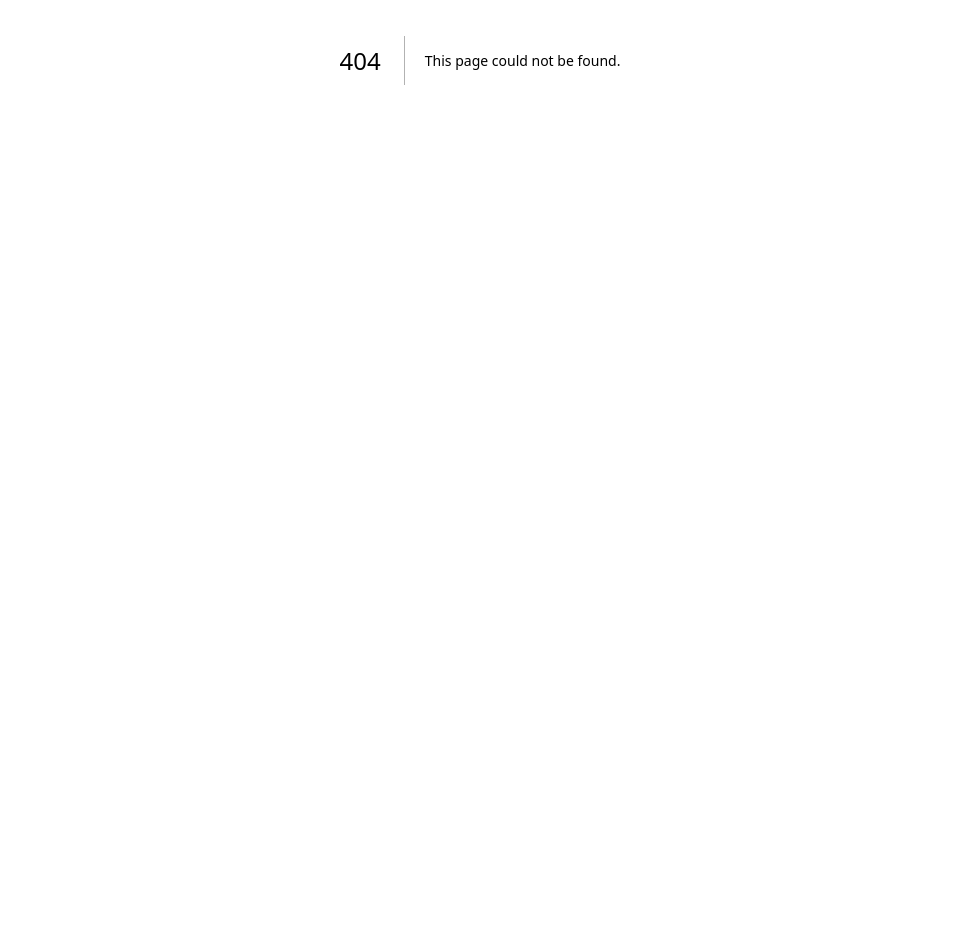
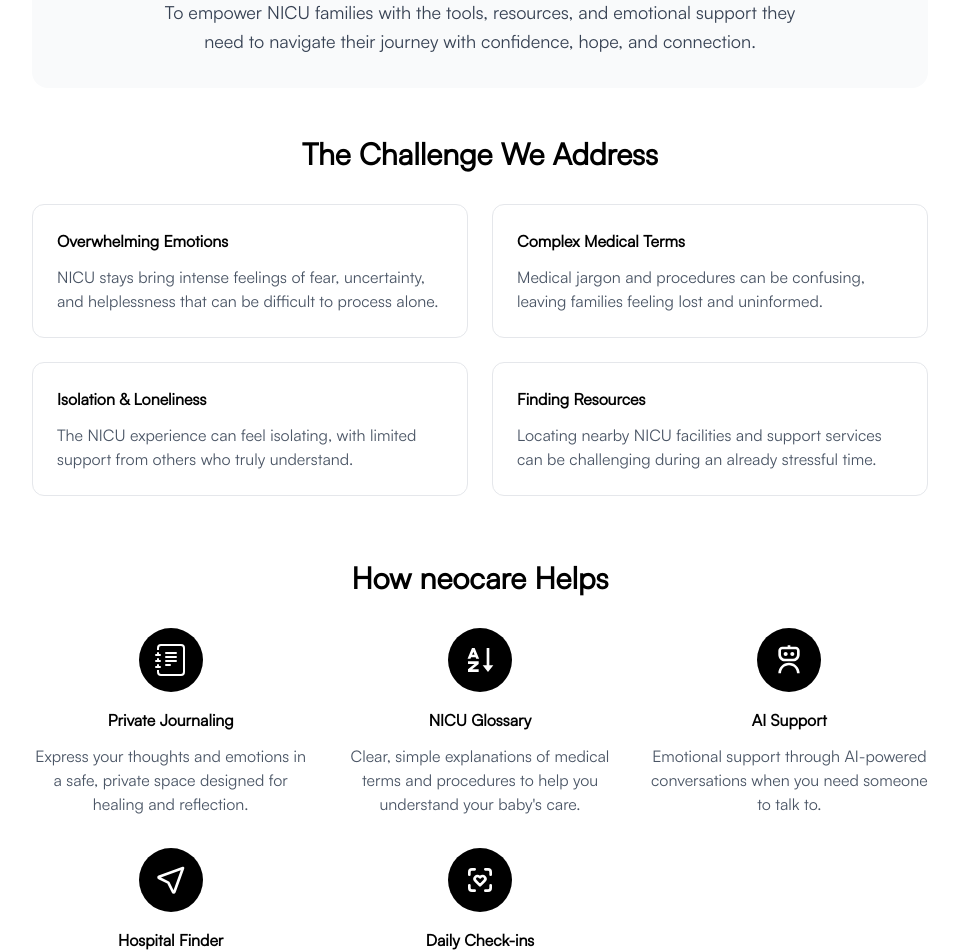
Before and after one commit to rmadiraju07/joineocare, a Next.js app: page /about in a window 1280 px wide. Before the commit this address had no page. Shown: the part 340-1292 px from the top of the page, without its empty margins (160-1119 px from the left). Before the commit the page ends 800 px from the top, so only its background shows below. Built offline with nearby package versions, Linux system fonts and the light colour scheme.

Commit message:
about page

```diff
--- /dev/null
+++ b/src/app/about/page.tsx
@@ -0,0 +1,176 @@
+"use client"
+
+import Link from "next/link"
+import { BsJournalText, BsBookmarks, BsPerson, BsList, BsX } from "react-icons/bs"
+import { RiHomeSmile2Line, RiRobot3Line } from "react-icons/ri";
+import { TbHealthRecognition, TbLocation } from "react-icons/tb";
+import { HiMiniMagnifyingGlass } from "react-icons/hi2";
+
+import { IoTrendingUp } from "react-icons/io5";
+import { LuSparkles } from "react-icons/lu";
+import { RiSortAlphabetAsc } from "react-icons/ri";
+import { RiUserCommunityLine } from "react-icons/ri";
+
+export default function AboutPage() {
+  return (
+    <main className="flex min-h-screen bg-white p-8">
+      <div className="max-w-4xl mx-auto w-full">
+        {/* Hero Section */}
+        <div className="text-center mb-16">
+          <h1 className="text-4xl font-bold text-black mb-6">About neocare</h1>
+          <p className="text-xl text-gray-600 leading-relaxed max-w-3xl mx-auto">
+            We understand that having a baby in the NICU is one of life&apos;s most challenging experiences. neocare
+            was created to provide emotional support, clarity, and connection during this difficult journey.
+          </p>
+        </div>
+
+        {/* Mission Section */}
+        <div className="bg-gray-50 rounded-2xl p-8 mb-12">
+          <h2 className="text-2xl font-bold text-black mb-4 text-center">Our Mission</h2>
+          <p className="text-gray-700 text-lg leading-relaxed text-center max-w-2xl mx-auto">
+            To empower NICU families with the tools, resources, and emotional support they need to navigate their
+            journey with confidence, hope, and connection.
+          </p>
+        </div>
+
+        {/* The Problem Section */}
+        <div className="mb-16">
+          <h2 className="text-3xl font-bold text-black mb-8 text-center">The Challenge We Address</h2>
+          <div className="grid md:grid-cols-2 gap-6">
+            <div className="bg-white border border-gray-200 rounded-xl p-6">
+              <h3 className="font-semibold text-black mb-3">Overwhelming Emotions</h3>
+              <p className="text-gray-600">
+                NICU stays bring intense feelings of fear, uncertainty, and helplessness that can be difficult to
+                process alone.
+              </p>
+            </div>
+            <div className="bg-white border border-gray-200 rounded-xl p-6">
+              <h3 className="font-semibold text-black mb-3">Complex Medical Terms</h3>
+              <p className="text-gray-600">
+                Medical jargon and procedures can be confusing, leaving families feeling lost and uninformed.
+              </p>
+            </div>
+            <div className="bg-white border border-gray-200 rounded-xl p-6">
+              <h3 className="font-semibold text-black mb-3">Isolation & Loneliness</h3>
+              <p className="text-gray-600">
+                The NICU experience can feel isolating, with limited support from others who truly understand.
+              </p>
+            </div>
+            <div className="bg-white border border-gray-200 rounded-xl p-6">
+              <h3 className="font-semibold text-black mb-3">Finding Resources</h3>
+              <p className="text-gray-600">
+                Locating nearby NICU facilities and support services can be challenging during an already stressful
+                time.
+              </p>
+            </div>
+          </div>
+        </div>
+
+        {/* How We Help Section */}
+        <div className="mb-16">
+          <h2 className="text-3xl font-bold text-black mb-8 text-center">How neocare Helps</h2>
+          <div className="grid md:grid-cols-2 lg:grid-cols-3 gap-8">
+            <div className="text-center">
+              <div className="w-16 h-16 bg-black rounded-full flex items-center justify-center mx-auto mb-4">
+                <BsJournalText className="w-8 h-8 text-white" />
+              </div>
+              <h3 className="font-semibold text-black mb-3">Private Journaling</h3>
+              <p className="text-gray-600">
+                Express your thoughts and emotions in a safe, private space designed for healing and reflection.
+              </p>
+            </div>
+
+            <div className="text-center">
+              <div className="w-16 h-16 bg-black rounded-full flex items-center justify-center mx-auto mb-4">
+                <RiSortAlphabetAsc className="w-8 h-8 text-white" />
+              </div>
+              <h3 className="font-semibold text-black mb-3">NICU Glossary</h3>
+              <p className="text-gray-600">
+                Clear, simple explanations of medical terms and procedures to help you understand your baby&apos;s care.
+              </p>
+            </div>
+
+            <div className="text-center">
+              <div className="w-16 h-16 bg-black rounded-full flex items-center justify-center mx-auto mb-4">
+                <RiRobot3Line className="w-8 h-8 text-white" />
+              </div>
+              <h3 className="font-semibold text-black mb-3">AI Support</h3>
+              <p className="text-gray-600">
+                Emotional support through AI-powered conversations when you need someone to talk to.
+              </p>
+            </div>
+
+            <div className="text-center">
+              <div className="w-16 h-16 bg-black rounded-full flex items-center justify-center mx-auto mb-4">
+                <TbLocation className="w-8 h-8 text-white" />
+              </div>
+              <h3 className="font-semibold text-black mb-3">Hospital Finder</h3>
+              <p className="text-gray-600">
+                Locate NICU hospitals and specialized care facilities in your area with detailed information.
+              </p>
+            </div>
+
+            <div className="text-center">
+              <div className="w-16 h-16 bg-black rounded-full flex items-center justify-center mx-auto mb-4">
+                <TbHealthRecognition className="w-8 h-8 text-white" />
+              </div>
+              <h3 className="font-semibold text-black mb-3">Daily Check-ins</h3>
+              <p className="text-gray-600">
+                Track your emotional wellness with daily mood check-ins and build healthy coping streaks.
+              </p>
+            </div>
+
+            {/* <div className="text-center">
+              <div className="w-16 h-16 bg-black rounded-full flex items-center justify-center mx-auto mb-4">
+                <RiUserCommunityLine className="w-8 h-8 text-white" />
+              </div>
+              <h3 className="font-semibold text-black mb-3">Community Support</h3>
+              <p className="text-gray-600">
+                Connect with other NICU families who understand your journey and can offer support.
+              </p>
+            </div> */}
+          </div>
+        </div>
+
+        {/* Values Section */}
+        <div className="bg-black text-white rounded-2xl p-8 mb-12">
+          <h2 className="text-2xl font-bold mb-6 text-center">Our Values</h2>
+          <div className="grid md:grid-cols-3 gap-6">
+            <div className="text-center">
+              <h3 className="font-semibold mb-2">Empathy</h3>
+              <p className="text-gray-300">
+                We understand the unique challenges NICU families face and approach every interaction with compassion.
+              </p>
+            </div>
+            <div className="text-center">
+              <h3 className="font-semibold mb-2">Privacy</h3>
+              <p className="text-gray-300">
+                Your thoughts, feelings, and personal information are completely private and secure with us.
+              </p>
+            </div>
+            <div className="text-center">
+              <h3 className="font-semibold mb-2">Hope</h3>
+              <p className="text-gray-300">
+                We believe in the strength of families and the power of support to help you through difficult times.
+              </p>
+            </div>
+          </div>
+        </div>
+
+        {/* Call to Action */}
+        <div className="text-center">
+          <h2 className="text-2xl font-bold text-black mb-4">Ready to Begin Your Journey?</h2>
+          <p className="text-gray-600 mb-6">
+            Join thousands of NICU families who have found comfort and support through neocare.
+          </p>
+          <Link
+            href="/auth/signup"
+            className="inline-block bg-black text-white px-8 py-3 rounded-lg font-medium hover:bg-gray-800 transition-colors"
+          >
+            Get Started Today
+          </Link>
+        </div>
+      </div>
+    </main>
+  )
+}
--- a/src/app/page.tsx
+++ b/src/app/page.tsx
@@ -25,9 +25,9 @@ export default function Home() {
           {/* Right: Buttons + Login - Fixed width container */}
           <div className="flex items-center space-x-3" style={{ minWidth: "280px", justifyContent: "flex-end" }}>
             {/* Pill-shaped buttons with full text */}
-            <Link href="/blog">
+            <Link href="/about">
               <button className="px-6 py-2 rounded-full bg-white text-gray-800 shadow-md hover:bg-gray-100 transition-all duration-200 font-semibold text-sm border border-gray-200 hover:shadow-lg">
-                Blog
+                About
               </button>
             </Link>
             {/* Login button with hover expansion */}
@@ -189,6 +189,46 @@ export default function Home() {
             </div>
           </div>
 
+          <div className="mb-16">
+        <div className="text-center mb-8">
+          <h2 className="text-2xl font-semibold text-gray-800 mb-2">Always Free for NICU Families</h2>
+          <p className="text-gray-600">Supporting you shouldn&apos;t cost anything during this challenging time</p>
+        </div>
+
+        <div className="max-w-md mx-auto">
+          <div className="bg-white border-2 border-black rounded-lg p-8 text-center">
+            <div className="mb-6">
+              <h3 className="text-2xl font-bold text-gray-900 mb-2">Free Forever</h3>
+              <div className="text-4xl font-bold text-gray-900 mb-1">$0</div>
+              <p className="text-gray-600">No hidden fees, no subscriptions</p>
+            </div>
+
+            <div className="space-y-3 mb-8 text-left">
+              {[
+                "Private journaling & emotional tracking",
+                "AI emotional support chat",
+                "Complete NICU glossary & resources",
+                "Hospital finder with NICU locations",
+                "Daily wellness check-ins & streaks",
+              ].map((feature, index) => (
+                <div key={index} className="flex items-center space-x-3">
+                  <Check className="w-5 h-5 text-green-500 flex-shrink-0" />
+                  <span className="text-gray-700 text-sm">{feature}</span>
+                </div>
+              ))}
+            </div>
+
+            <Link href="/auth/signup">
+              <button className="w-full bg-black text-white py-3 px-6 rounded-lg font-medium hover:bg-gray-800 transition-colors">
+                Start Your Journey
+              </button>
+            </Link>
+
+            <p className="text-xs text-gray-500 mt-4">No credit card required. Always free. Cancel anytime</p>
+          </div>
+        </div>
+      </div>
+
           {/* Simple CTA */}
           <div className="text-center bg-gray-50 rounded-lg p-8">
             <h2 className="text-2xl font-semibold text-gray-800 mb-4">Ready to start your NICU journey with support?</h2>
@@ -228,20 +268,11 @@ export default function Home() {
 
           {/* Right side */}
           <nav className="flex items-center space-x-6">
-            <Link href="/media" className="text-sm text-gray-500 hover:text-gray-700 transition-colors">
-              Media
-            </Link>
-            <Link href="/careers" className="text-sm text-gray-500 hover:text-gray-700 transition-colors">
-              Careers
+            <Link href="/about" className="text-sm text-gray-500 hover:text-gray-700 transition-colors">
+              About
             </Link>
             <Link href="/privacy" className="text-sm text-gray-500 hover:text-gray-700 transition-colors">
               Privacy
-            </Link>
-            <Link href="/legal" className="text-sm text-gray-500 hover:text-gray-700 transition-colors">
-              Legal notice
-            </Link>
-            <Link href="/licenses" className="text-sm text-gray-500 hover:text-gray-700 transition-colors">
-              Licenses
             </Link>
           </nav>
         </div>
--- a/src/components/sidebar.tsx
+++ b/src/components/sidebar.tsx
@@ -14,7 +14,7 @@ const navigation = [
   { name: "Dashboard", href: "/dashboard", icon: RiHomeSmile2Line },
   { name: "Journal", href: "/journal", icon: BsJournalText },
   { name: "AI Support", href: "/ai-support", icon: RiRobot3Line },
-  { name: "Wellness", href: "/wellness", icon: TbHealthRecognition },
+  { name: "Daily Check-in", href: "/wellness", icon: TbHealthRecognition },
   { name: "Find NICUs", href: "/find-nicus", icon: TbLocation },
   { name: "Resources", href: "/resources", icon: BsBookmarks },
   { name: "Profile", href: "/profile", icon: BsPerson },
@@ -46,9 +46,16 @@ export function Sidebar() {
         <div className="flex flex-col h-full">
           {/* Logo */}
           <div className="flex items-center gap-3 px-6 py-6 border-b border-gray-800">
-            <Image src="/logo.svg" alt="NeoCare Logo" width={32} height={32} className="w-8 h-8" />
+            <Image
+  src="/logo.svg"
+  alt="NeoCare Logo"
+  width={32}
+  height={32}
+  className="w-8 h-8 invert"
+/>
+
             <div>
-              <h1 className="font-bold text-lg text-white">NeoCare</h1>
+              <h1 className="font-bold text-lg text-white">Neocare</h1>
               <p className="text-xs text-gray-400">NICU Family Support</p>
             </div>
           </div>
```
Also changed, not shown: src/app/onboarding/page.tsx (line endings or trailing spaces).
